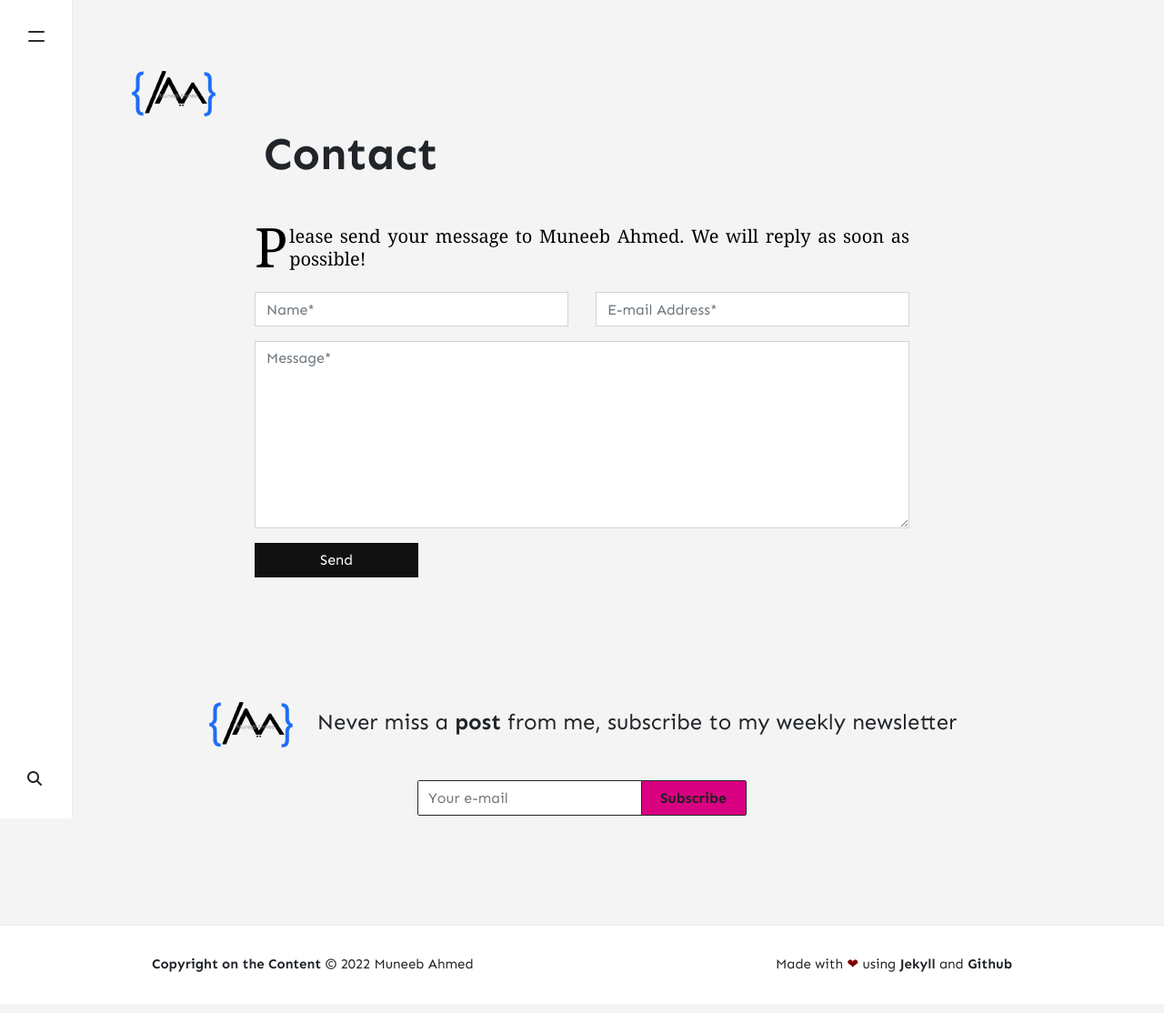
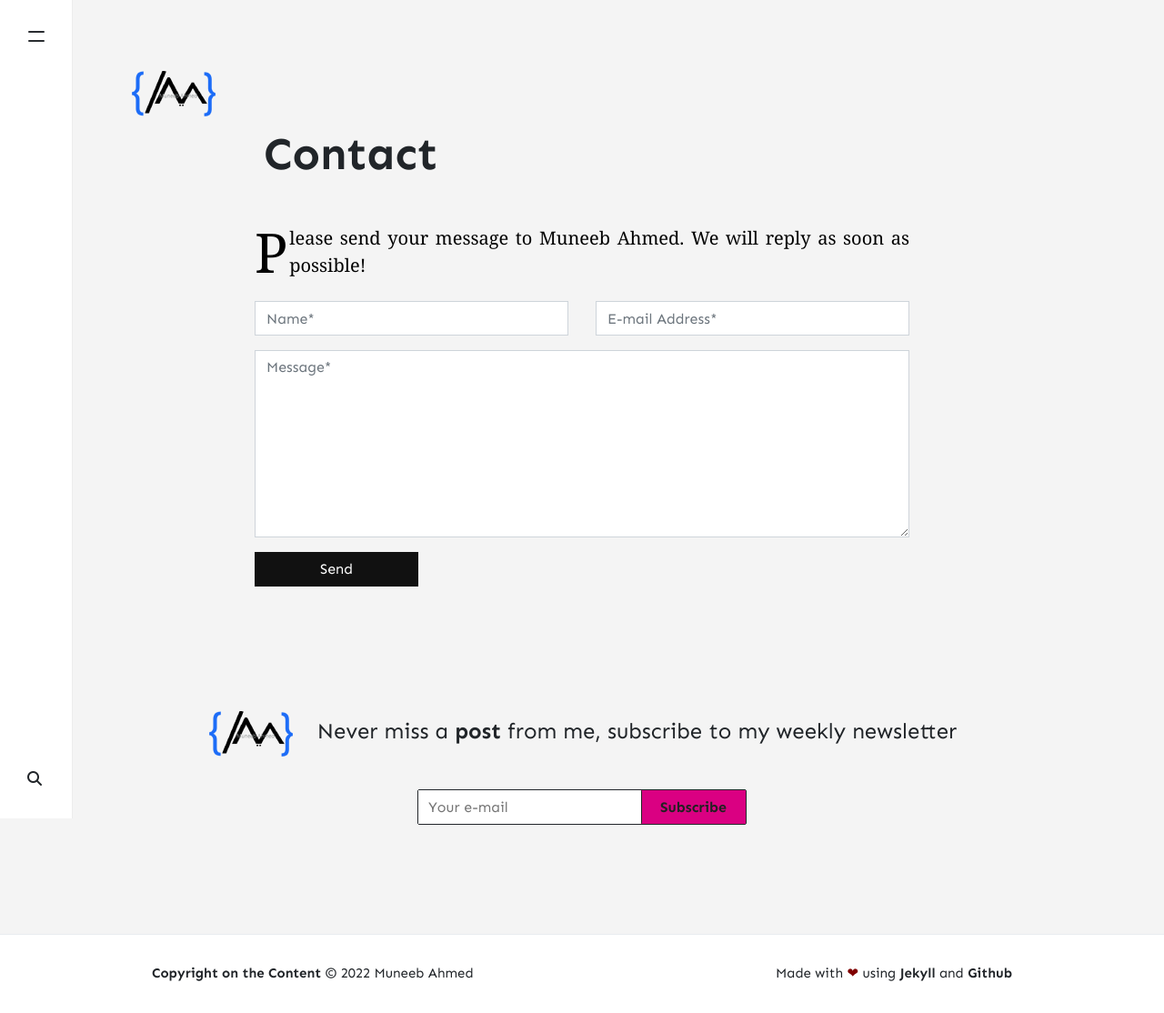
Before and after one commit to muneebpandith/blog, a Jekyll site: the page built from _pages/contact.md, in a window 1280 px wide. Shown: the whole page at 91% size. Built offline with Jekyll 4.4.1, drawn with Linux system fonts in a browser that asks for light colours; nearby versions of some CDN libraries; comment, search, counter and statistics services are not loaded.

Commit message:
Update article.html

```diff
--- a/_includes/article.html
+++ b/_includes/article.html
@@ -3,7 +3,7 @@
 <style>
 div.articlefirstParagh::first-letter {
 clear:left;
-line-height: 0.8;
+line-height: 1;
 font-size:60px;
 float: left;
 margin-right: 2px;
@@ -15,7 +15,7 @@ div.articlefirstParagh p{
 
 line-height: 1;
 font-size:20px;
-line-height: 25px;
+line-height: 30px;
 font-family: Georgia;
 }
 </style>
```
